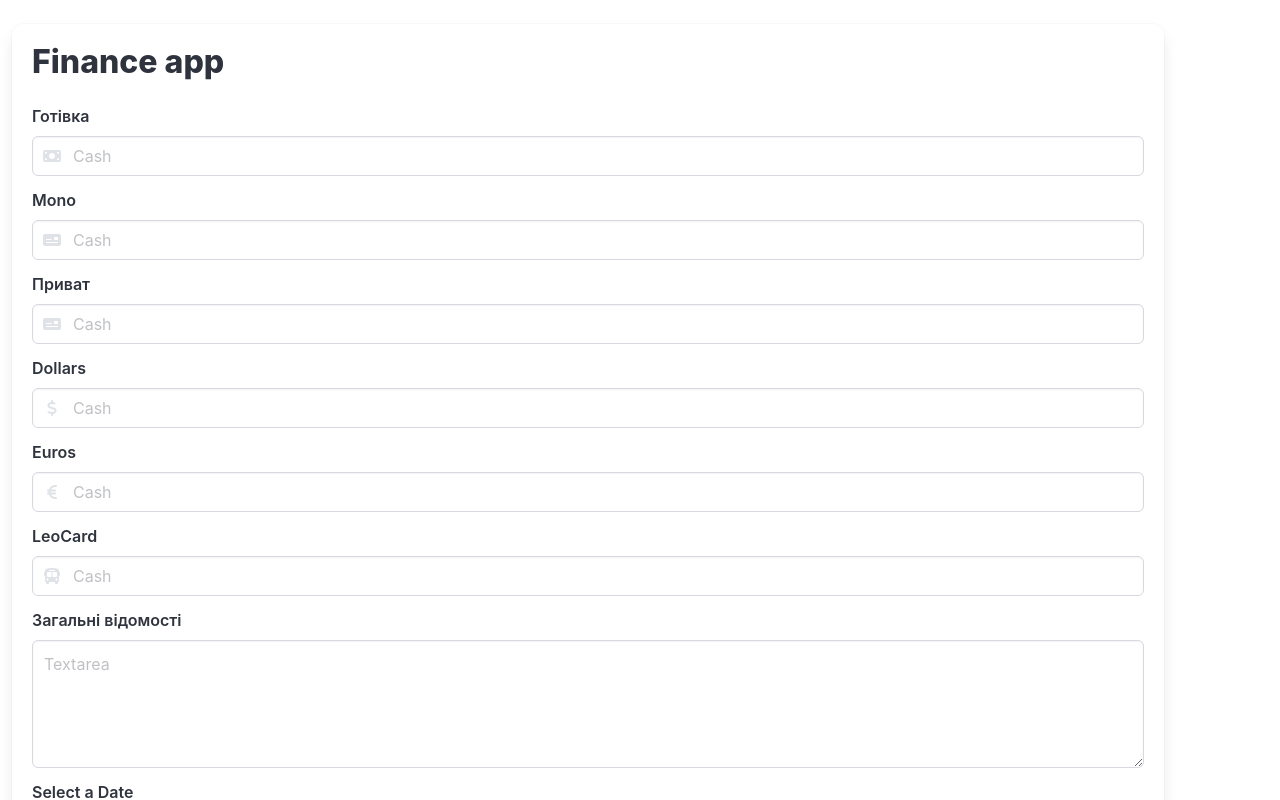
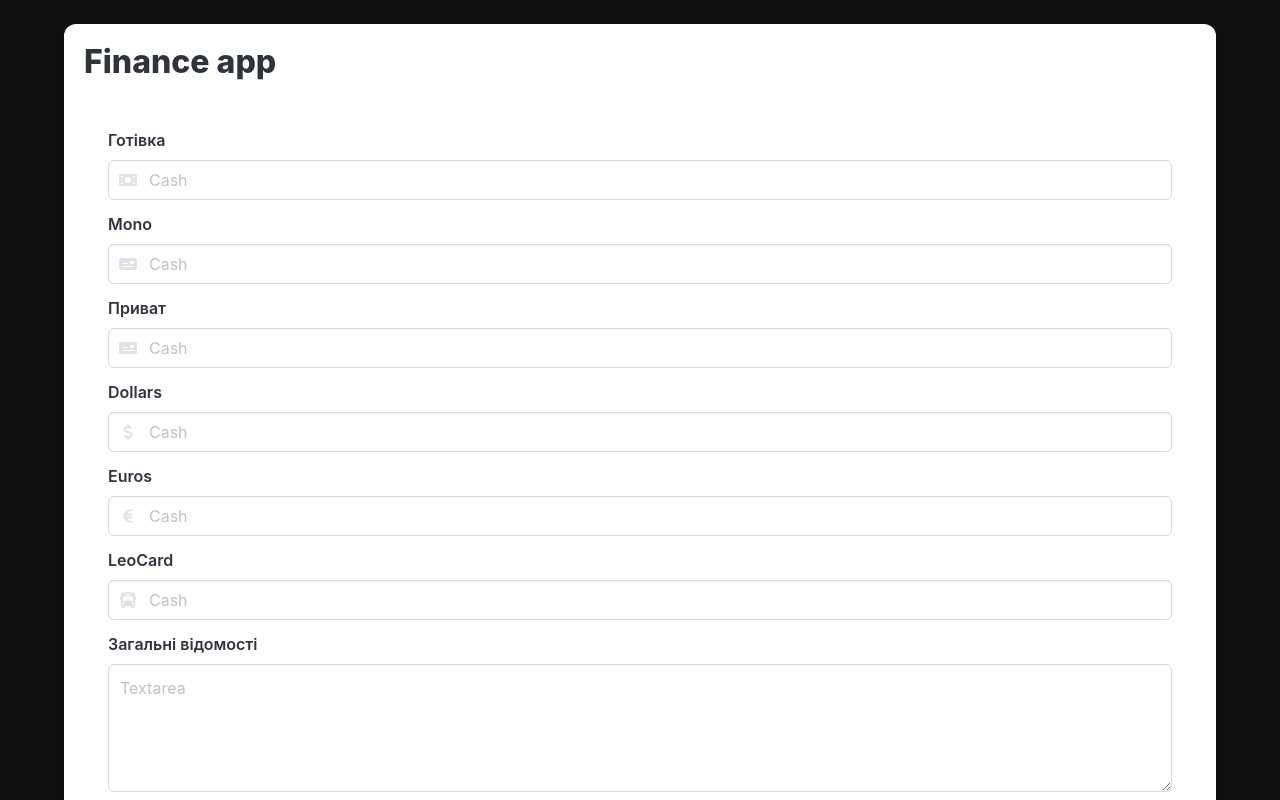
Before and after one commit to Vovchukkul/finance, a React (Create React App) app: page / in a window 1280 px wide. Shown: the top 800 px of the page. Built offline with nearby package versions, Linux system fonts and the light colour scheme.

Commit message:
add basic styles

```diff
--- a/public/index.html
+++ b/public/index.html
@@ -1,5 +1,5 @@
 <!DOCTYPE html>
-<html lang="en">
+<html lang="en" style="background-color: #111010">
   <head>
     <meta charset="utf-8" />
     <link rel="icon" href="%PUBLIC_URL%/favicon.ico" />
@@ -26,7 +26,7 @@
     -->
     <title>React App</title>
   </head>
-  <body>
+  <body >
     <noscript>You need to enable JavaScript to run this app.</noscript>
     <div id="root"></div>
     <!--
--- /dev/null
+++ b/src/App.css
@@ -0,0 +1,3 @@
+.container {
+  background-color: #3f3e3e;
+}
--- a/src/App.tsx
+++ b/src/App.tsx
@@ -1,9 +1,10 @@
 import React from 'react';
+import './App.css';
 import { Form } from './components/Form';
 
 function App() {
   return (
-    <div className="container box mt-5 ml-3 mr-3">
+    <div className="container box mt-5 px-auto is-flex is-flex-direction-column is-align-content-center is-justify-content-center">
       <h1 className='title'>Finance app</h1>
       <Form />
     </div>
--- a/src/components/Form.tsx
+++ b/src/components/Form.tsx
@@ -2,7 +2,7 @@ import React from 'react';
 
 export const Form = () => {
   return (
-    <div>
+    <div className='form m-5'>
       <div className="field">
         <label className="label">Готівка</label>
         <div className="control has-icons-left">
```
